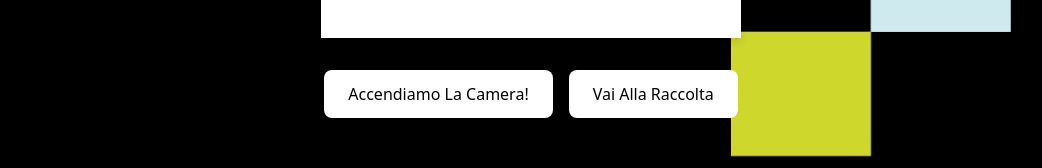
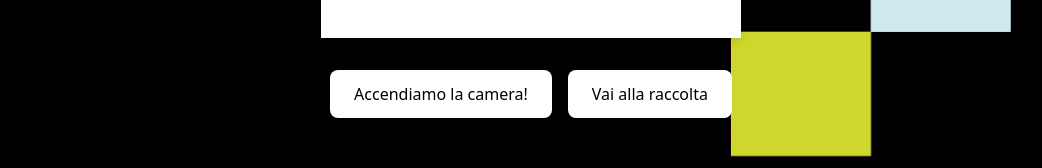
Before and after one commit to labait/photoboot_vue, a Vue app: page / in a window 1280 px wide. Shown: the part 553-721 px from the top of the page, without its empty margins (109-1151 px from the left). Built offline with nearby package versions, Linux system fonts and the light colour scheme; no server answers.

Commit message:
Refactor List.vue to manage loading state: inject config and update isLoading flag during data fetch for improved user experience. Remove text transformation from style.css for cleaner design.

```diff
--- a/src/components/List.vue
+++ b/src/components/List.vue
@@ -5,6 +5,7 @@ import Polaroid from './Polaroid.vue'
 import QrcodeVue, { QrcodeCanvas, QrcodeSvg } from 'qrcode.vue'
 
 const detailUrl = inject('detailUrl')
+const config = inject('config')
 
 const maxItems = 50
 const maxRotation = 30
@@ -17,6 +18,7 @@ let currentPolaroid;
 let previousPolaroid;
 
 onMounted(async () => {
+    config.value.isLoading = true
     const response = await fetch('/.netlify/functions/list')
     const data = await response.json()
     // Shuffle the array using Fisher-Yates algorithm
@@ -25,6 +27,7 @@ onMounted(async () => {
         [data[i], data[j]] = [data[j], data[i]]
     }
     items.value = data.slice(0, maxItems)
+    config.value.isLoading = false
 
     // setup the polaroids
     setTimeout(() => {
--- a/src/style.css
+++ b/src/style.css
@@ -12,6 +12,5 @@
         hover:bg-blue-50
         transition-colors;
         cursor: pointer;
-        text-transform: capitalize;
     }
 }
```
